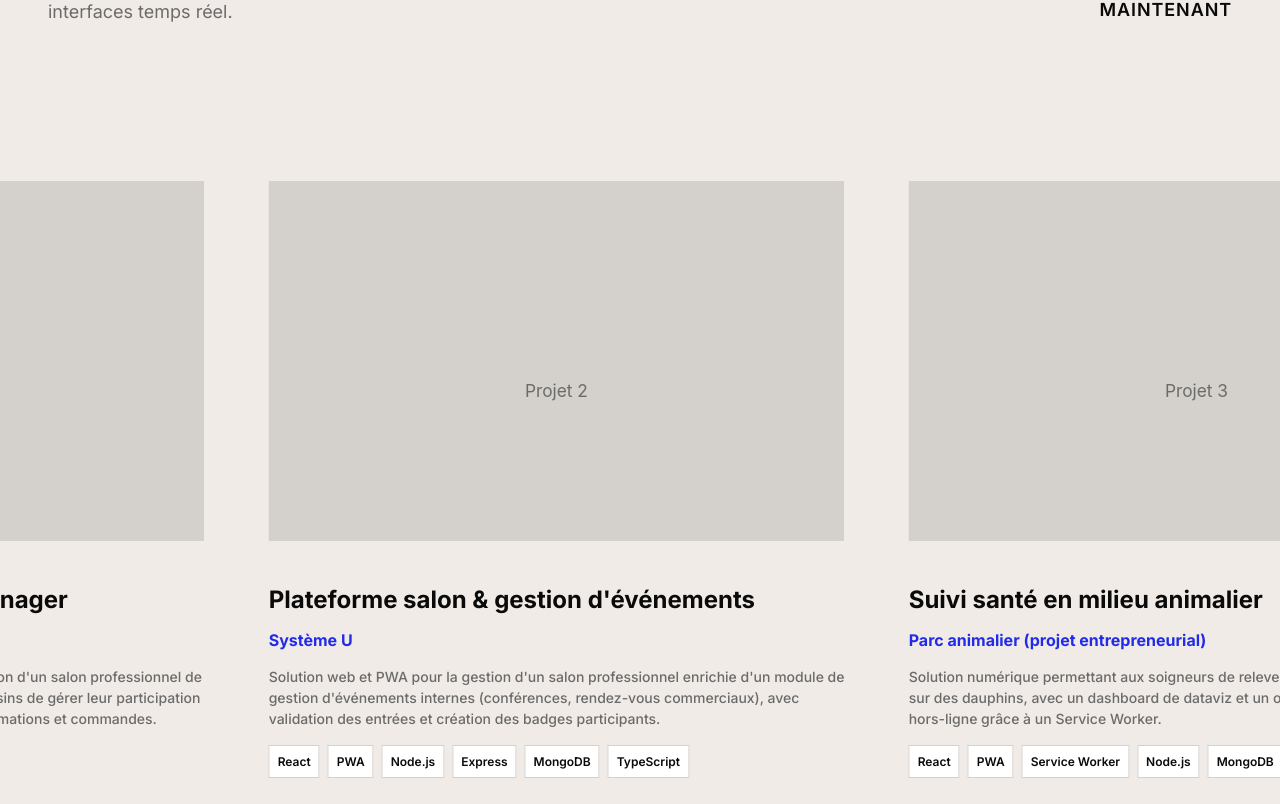
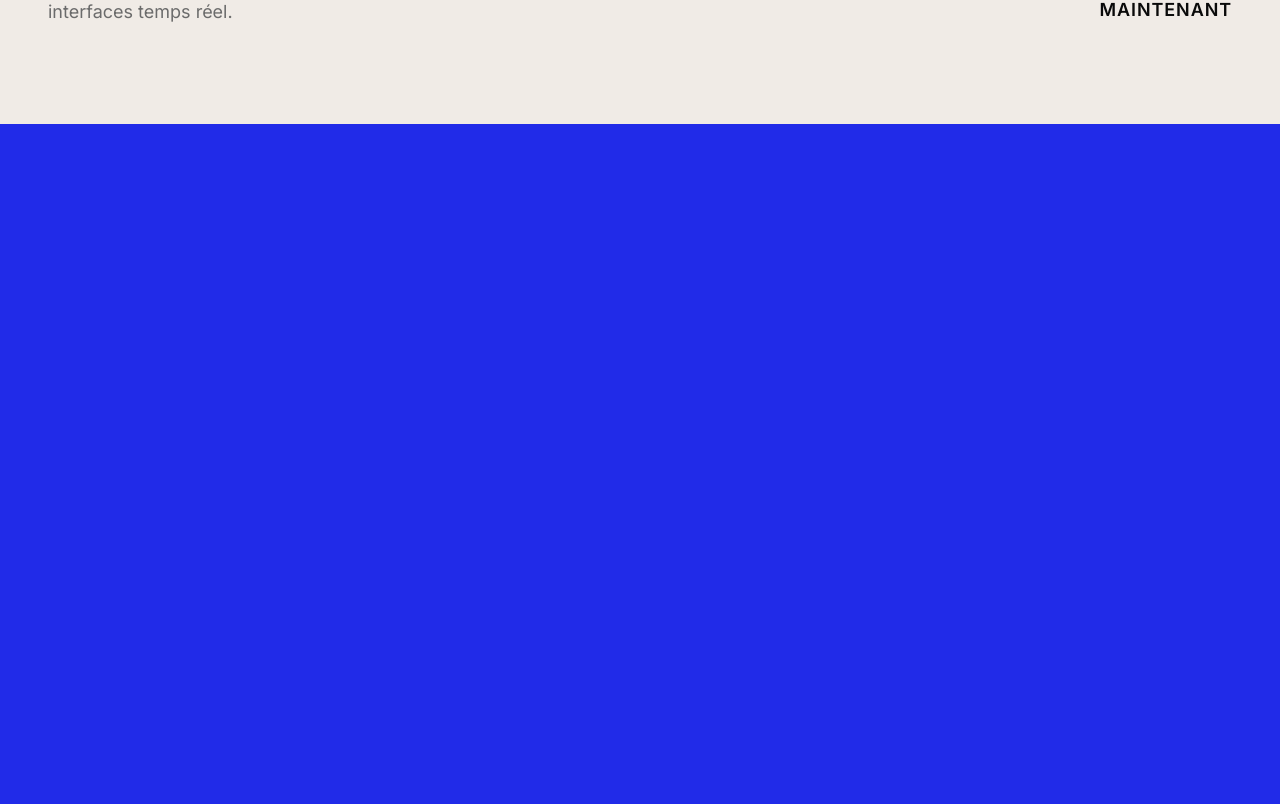
Before and after one commit to HRulier/hr-portfolio, a Next.js app: page / in a window 1280 px wide. Shown: the part 676-1480 px from the top of the page. Built offline with nearby package versions, Linux system fonts and the light colour scheme.

Commit message:
feat(page transition)

```diff
--- a/src/app/layout.tsx
+++ b/src/app/layout.tsx
@@ -3,6 +3,7 @@ import { Inter } from "next/font/google";
 import "./globals.scss";
 
 import Header from "@/components/Header";
+import { TransitionProvider } from "@/components/PageTransition";
 
 const inter = Inter({
   variable: "--font-inter",
@@ -30,8 +31,10 @@ export default function RootLayout({
       <meta name="viewport" content="width=device-width, initial-scale=1.0" />
 
       <body className={`${inter.variable}`}>
-        <Header />
-        {children}
+        <TransitionProvider>
+          <Header />
+          {children}
+        </TransitionProvider>
       </body>
     </html>
   );
--- a/src/components/Header/index.tsx
+++ b/src/components/Header/index.tsx
@@ -1,15 +1,17 @@
-import Link from "next/link";
+"use client";
+
 import styles from "./header.module.scss";
+import { TransitionLink } from "@/components/PageTransition";
 
 const Header = () => {
   return (
     <nav className={styles.header}>
-      <Link href="/">
+      <TransitionLink href="/">
         <div className={styles.logo}>HUGO RULIER.DEV</div>
-      </Link>
+      </TransitionLink>
       <ul>
         <li>
-          <Link href="projects">Projets</Link>
+          <TransitionLink href="/projects">Projets</TransitionLink>
         </li>
         <li>
           <a href="#">Compétences</a>
--- /dev/null
+++ b/src/components/PageTransition/index.tsx
@@ -0,0 +1,128 @@
+"use client";
+
+import {
+  createContext,
+  useContext,
+  useRef,
+  useState,
+  useEffect,
+  startTransition,
+} from "react";
+import { useRouter, usePathname } from "next/navigation";
+import Link from "next/link";
+import { motion } from "framer-motion";
+import styles from "./pageTransition.module.scss";
+
+type Phase = "idle" | "covering" | "navigating" | "uncovering";
+
+const EASE = [0.16, 1, 0.3, 1] as const; // matches $ease-smooth
+
+const overlayVariants = {
+  idle: { y: "100%", transition: { duration: 0 } },
+  covering: { y: "0%", transition: { duration: 0.7, ease: EASE } },
+  navigating: { y: "0%", transition: { duration: 0 } },
+  uncovering: { y: "-100%", transition: { duration: 0.7, ease: EASE } },
+};
+
+const overlayVariants2 = {
+  idle: { y: "100%", transition: { duration: 0, delay: 0.3 } },
+  covering: { y: "0%", transition: { duration: 0.7, delay: 0.3, ease: EASE } },
+  navigating: { y: "0%", transition: { duration: 0, delay: 0.3 } },
+  uncovering: {
+    y: "-100%",
+    transition: { duration: 0.7, delay: 0, ease: EASE },
+  },
+};
+
+interface TransitionContextValue {
+  navigate: (href: string) => void;
+}
+
+const TransitionContext = createContext<TransitionContextValue>({
+  navigate: () => {},
+});
+
+export function usePageTransition() {
+  return useContext(TransitionContext);
+}
+
+export function TransitionProvider({
+  children,
+}: {
+  children: React.ReactNode;
+}) {
+  const router = useRouter();
+  const pathname = usePathname();
+  const [phase, setPhase] = useState<Phase>("idle");
+  const pendingHref = useRef<string | null>(null);
+
+  const navigate = (href: string) => {
+    if (phase !== "idle" || pathname === href) return;
+    pendingHref.current = href;
+    setPhase("covering");
+  };
+
+  // Start uncovering once Next.js has rendered the new page
+  useEffect(() => {
+    if (phase === "navigating" && pathname === pendingHref.current) {
+      startTransition(() => setPhase("uncovering"));
+    }
+  }, [pathname, phase]);
+
+  const handleAnimationComplete = (definition: unknown) => {
+    if (definition === "covering") {
+      router.push(pendingHref.current!);
+      setPhase("navigating");
+    } else if (definition === "uncovering") {
+      pendingHref.current = null;
+      setPhase("idle");
+    }
+  };
+
+  return (
+    <TransitionContext.Provider value={{ navigate }}>
+      {children}
+      <motion.div
+        className={styles.overlay}
+        variants={overlayVariants}
+        initial="idle"
+        animate={phase}
+        // onAnimationComplete={handleAnimationComplete}
+      />
+      <motion.div
+        className={`${styles.overlay} ${styles.overlay2}`}
+        variants={overlayVariants2}
+        initial="idle"
+        animate={phase}
+        onAnimationComplete={handleAnimationComplete}
+      />
+    </TransitionContext.Provider>
+  );
+}
+
+interface TransitionLinkProps {
+  href: string;
+  children: React.ReactNode;
+  className?: string;
+}
+
+export function TransitionLink({
+  href,
+  children,
+  className,
+}: TransitionLinkProps) {
+  const { navigate } = usePageTransition();
+  const pathname = usePathname();
+
+  const handleClick = (e: React.MouseEvent<HTMLAnchorElement>) => {
+    if (pathname === href) return;
+    e.preventDefault();
+    navigate(href);
+  };
+
+  return (
+    <Link href={href} className={className} onClick={handleClick}>
+      {children}
+    </Link>
+  );
+}
--- /dev/null
+++ b/src/components/PageTransition/pageTransition.module.scss
@@ -0,0 +1,17 @@
+@use "../../styles/variables" as *;
+
+.overlay {
+  position: fixed;
+  inset: 0;
+  z-index: 1500;
+  background-color: $color-black;
+  pointer-events: none;
+
+  &.overlay2 {
+    background-color: $color-tonic;
+  }
+
+  // &:not([style*="translateY(100%)"]) {
+  //   pointer-events: all;
+  // }
+}
```
